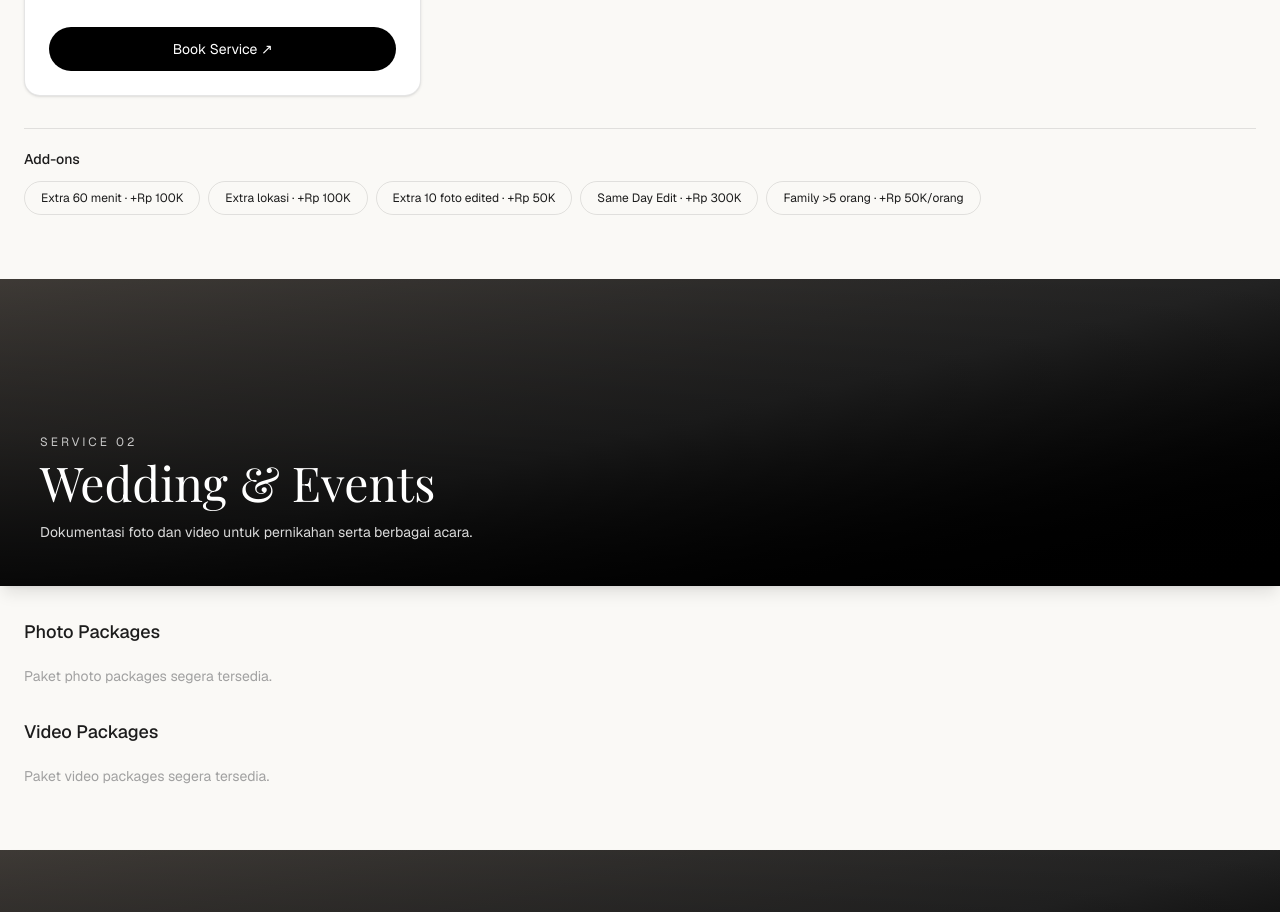
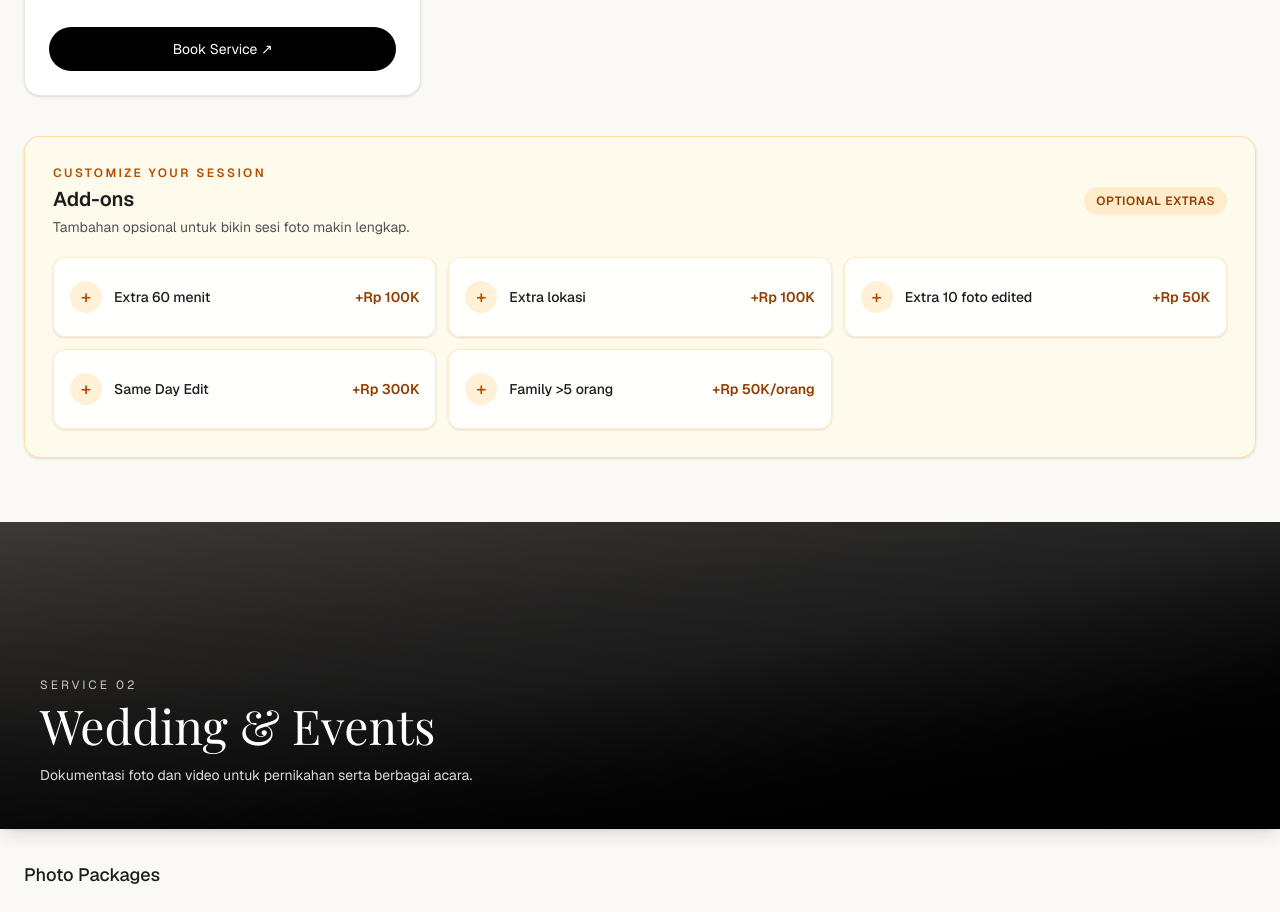
Before and after one commit to abazic/Pilihin-App, a Next.js app: page /pricelist in a window 1280 px wide. Shown: the part 1700-2612 px from the top of the page. Built offline with nearby package versions, Linux system fonts and the light colour scheme; no server answers; the database is empty; a web font is replaced by a local one.

Commit message:
Make pricelist add-ons more prominent

```diff
--- a/app/pricelist/page.jsx
+++ b/app/pricelist/page.jsx
@@ -111,7 +111,7 @@ export default async function PricelistPage({ searchParams }) {
               </div>
             </header>
             {([['photoPackages','Photo Packages'],['videoPackages','Video Packages']]).map(([field,heading])=><div className="mt-8" key={field}><h3 className="mb-5 text-lg font-medium">{heading}</h3>{service[field]?.length?<div className="grid gap-5 sm:grid-cols-2 lg:grid-cols-3">{service[field].map((item,i)=><article key={i} className="flex flex-col rounded-2xl border border-black/10 bg-white p-6 shadow-sm dark:border-white/10 dark:bg-[#1b1b18]">{item.detail&&<p className="text-xs uppercase tracking-[0.2em] text-neutral-400">{item.detail}</p>}<h4 className="mt-3 text-xl font-medium">{item.name}</h4>{item.price&&<p className="mt-5 font-serif text-3xl">{item.price}</p>}<div className="mt-6 space-y-3 border-t border-black/10 pt-5 text-sm text-neutral-600 dark:border-white/10 dark:text-neutral-300">{[item.duration,item.locations,item.photos,item.extras].filter(Boolean).map((feature,j)=><p key={j}>✦ {feature}</p>)}</div><a href={bookingUrl} className="mt-7 rounded-full bg-black px-5 py-3 text-center text-sm text-white transition hover:bg-neutral-700 dark:bg-stone-100 dark:text-neutral-900">Book Service ↗</a></article>)}</div>:<p className="text-sm text-neutral-400">Paket {heading.toLowerCase()} segera tersedia.</p>}</div>)}
-            {service.addons?.length>0&&<div className="mt-8 border-t border-black/10 pt-5 dark:border-white/10"><h3 className="mb-3 text-sm font-medium">Add-ons</h3><div className="flex flex-wrap gap-2">{service.addons.map((item,i)=><span key={i} className="rounded-full border border-black/10 px-4 py-2 text-xs dark:border-white/10">{item.name}{item.price?' · '+item.price:''}</span>)}</div></div>}
+            {service.addons?.length>0&&<div className="mt-10 rounded-2xl border border-amber-500/30 bg-amber-50/80 p-5 shadow-sm dark:border-amber-400/20 dark:bg-amber-950/20 sm:p-7"><div className="mb-5 flex flex-wrap items-center justify-between gap-3"><div><p className="text-xs font-semibold uppercase tracking-[0.2em] text-amber-700 dark:text-amber-400">Customize your session</p><h3 className="mt-1 text-xl font-semibold">Add-ons</h3><p className="mt-1 text-sm text-neutral-600 dark:text-neutral-300">Tambahan opsional untuk bikin sesi foto makin lengkap.</p></div><span className="rounded-full bg-amber-500/15 px-3 py-1.5 text-xs font-semibold uppercase tracking-wider text-amber-800 dark:text-amber-300">Optional extras</span></div><div className="grid gap-3 sm:grid-cols-2 lg:grid-cols-3">{service.addons.map((item,i)=><div key={i} className="flex min-h-20 items-center justify-between gap-3 rounded-xl border border-amber-500/20 bg-white/90 px-4 py-4 shadow-sm dark:border-amber-300/10 dark:bg-[#1b1b18]"><div className="flex min-w-0 items-center gap-3"><span className="flex h-8 w-8 shrink-0 items-center justify-center rounded-full bg-amber-500/15 text-lg font-medium text-amber-700 dark:text-amber-300">+</span><span className="text-sm font-medium">{item.name}</span></div>{item.price&&<span className="shrink-0 text-sm font-semibold text-amber-800 dark:text-amber-300">{item.price}</span>}</div>)}</div></div>}
           </section>)}
         </div>
       </section>
```
